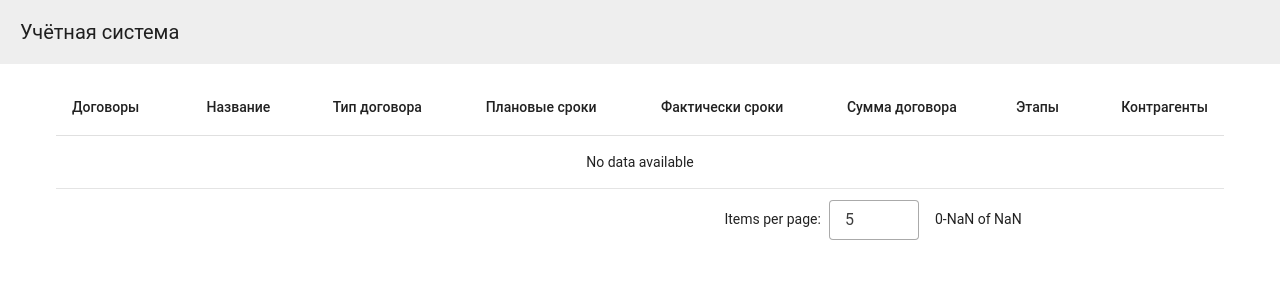
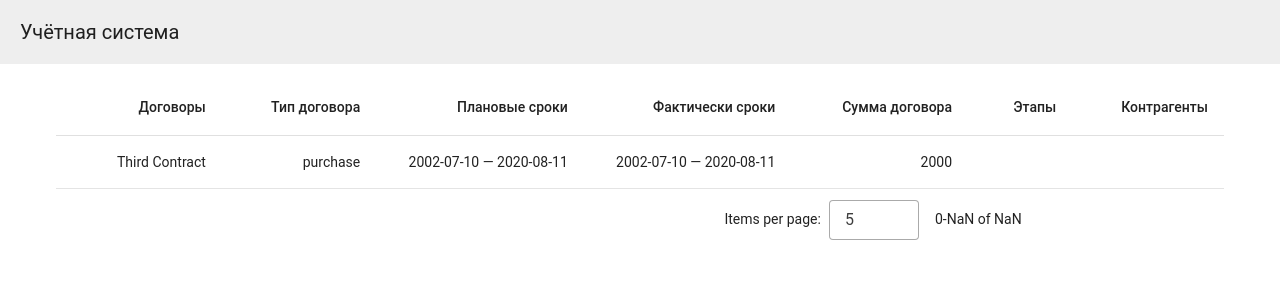
Before and after one commit to tropswhy/frontClServApp, a Vue app: page /contracts in a window 1280 px wide. Shown: the top 300 px of the page. Built offline with nearby package versions, Linux system fonts and the light colour scheme.

Commit message:
вывел небольшой список в таблицы

```diff
--- a/src/components/pages/ContractPage.vue
+++ b/src/components/pages/ContractPage.vue
@@ -4,6 +4,7 @@
 		<v-data-table-server
 			v-model:items-per-page="itemsPerPage"
 			:headers="HEADERS"
+			:items="contracts"
 		/>
 	</v-container>
 </template>
@@ -12,21 +13,42 @@
 	import ButtonMenu from '../ui/ButtonMenu.vue'
 	import AppBar from '../ui/AppBar.vue'
 	import { ref } from 'vue'
-
+	import { useContractStore } from '../../stores/ContractStore.ts';
+	const contractStore = useContractStore()
+	const contractFromStore = contractStore.contracts;
+	//console.log(contractStore.contracts)
 	const itemsPerPage = ref<number>(5)
 	const HEADERS = [
 		{
-			title: 'Договоры',
+			/* title: 'Договоры', */
 			align: 'start',
 			sortable: false,
 			key: 'name',
 		},
-		{ title: 'Название', key: 'contractName', align: 'end' },
+		{ title: 'Договоры', key: 'contractName', align: 'end' },
 		{ title: 'Тип договора', key: 'contractType', align: 'end' },
 		{ title: 'Плановые сроки', key: 'plannedDate', align: 'end' },
 		{ title: 'Фактически сроки', key: 'factedDate', align: 'end' },
 		{ title: 'Сумма договора', key: 'contractSum', align: 'end' },
-		{ title: 'Этапы', key: 'contractSteage', align: 'end' },
+		{ title: 'Этапы', key: 'contractStage', align: 'end' },
 		{ title: 'Контрагенты', key: 'contractors', align: 'end' },
 	]
+	const contracts = [
+		{
+			contractName: contractFromStore.name,
+			contractType: contractFromStore.type,
+			plannedDate: (contractFromStore.planStartDate + ' — ' + contractFromStore.planEndDate),
+			factedDate: (contractFromStore.actualStartDate + ' — ' + contractFromStore.actualEndDate),
+			contractSum: contractFromStore.monetaryValue,
+		},
+	]
 </script>
+{
+    "name": "Third Contract",
+    "type": "purchase",
+    "planStartDate": "2002-07-10",
+    "planEndDate": "2020-08-11",
+    "actualStartDate": "2002-07-10",
+    "actualEndDate": "2020-08-11",
+    "monetaryValue": 2000
+}
--- a/src/components/pages/ContractorPage.vue
+++ b/src/components/pages/ContractorPage.vue
@@ -4,6 +4,7 @@
 		<v-data-table-server
 			v-model:items-per-page="itemsPerPage"
 			:headers="HEADERS"
+			:items="contractors"
 		/>
 	</v-container>
 </template>
@@ -12,20 +13,31 @@
 	import ButtonMenu from '../ui/ButtonMenu.vue'
 	import AppBar from '../ui/AppBar.vue'
 	import { ref } from 'vue'
-
+	import { useContractorStore } from '../../stores/ContractorStore.ts'
 	const itemsPerPage = ref<number>(5)
+	const contractorFromStore = useContractorStore().contractors
 	const HEADERS = [
 		{
-			title: 'Договоры',
 			align: 'start',
 			sortable: false,
 			key: 'name',
 		},
 		{ title: 'Название', key: 'contractorName', align: 'end' },
-		{ title: 'Тип договора', key: 'contractType', align: 'end' },
-		{ title: 'Организация-контрагент', key: 'contractor', align: 'end' },
-		{ title: 'Сумма договора', key: 'contractSum', align: 'end' },
-		{ title: 'Плановые сроки', key: 'plannedDate', align: 'end' },
-		{ title: 'Фактически сроки', key: 'factedDate', align: 'end' },
+		{ title: 'Адрес', key: 'contractorAddress', align: 'end' },
+		{ title: 'ИНН', key: 'contractorINN', align: 'end' },
+	]
+	const contractors = [
+		{
+			contractorName: contractorFromStore.name,
+			contractorAddress: contractorFromStore.address,
+			contractorINN: contractorFromStore.inn.inn,
+		},
 	]
 </script>
+{
+    "name": "Contractor",
+    "address": "Novokuznetsk",
+    "inn": {
+        "inn": "123123123"
+    }
+}
```
